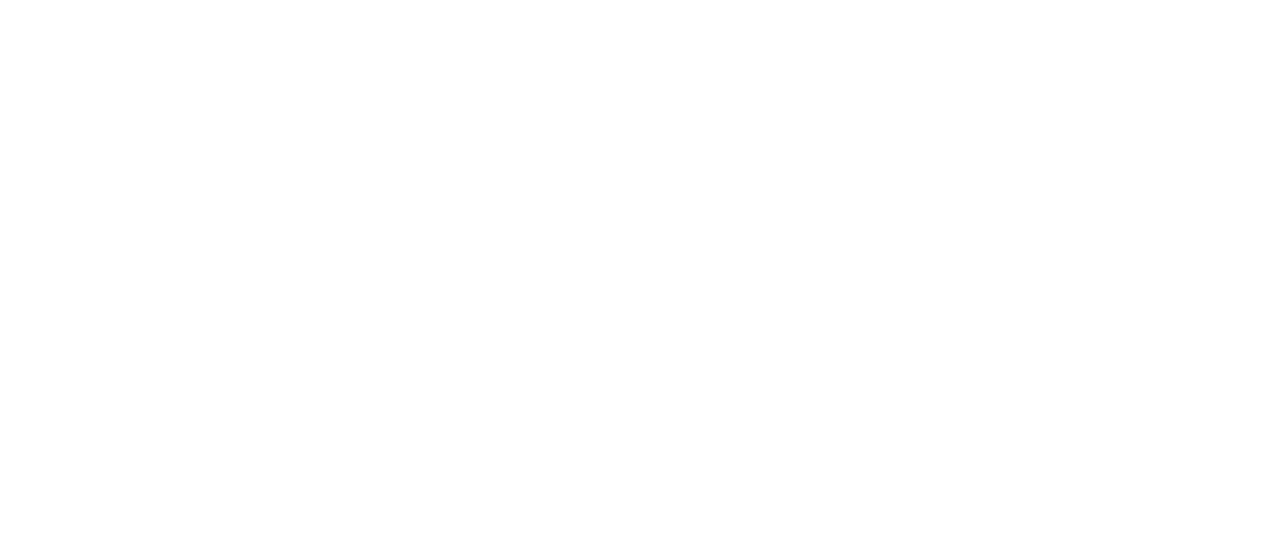
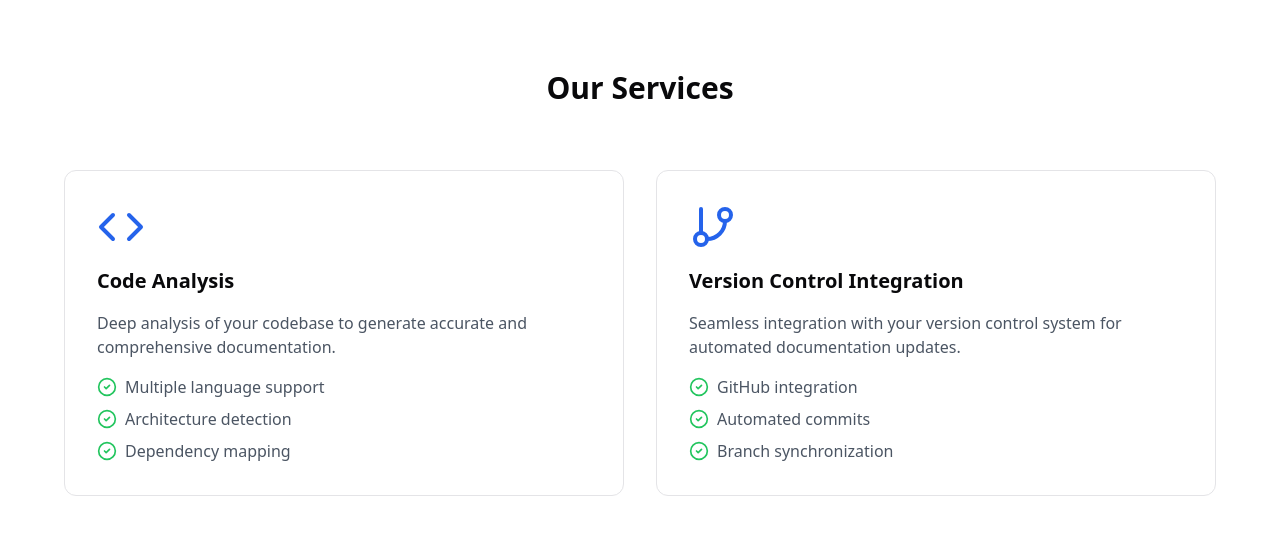
Before and after one commit to AlexanderAdedeji/autodocify-info-page, a Next.js app: page / in a window 1280 px wide. Shown: the part 5075-5609 px from the top of the page. Before the commit the page ends 5065 px from the top, so only its background shows below. Built offline with nearby package versions, Linux system fonts and the light colour scheme.

Commit message:
services, stay upated components

```diff
--- a/app/page.tsx
+++ b/app/page.tsx
@@ -9,6 +9,7 @@
 import { Features } from "@/components/general/Features";
 import DeveloperTestimonials from "@/components/general/DeveloperTestimonials";
 import WhyAutoDocify from "@/components/general/WhyAutoDocify";
+import Services from "@/components/general/Services";
 
 export default function Home() {
   return (
@@ -30,6 +31,8 @@
 
       <WhyAutoDocify/>
 
+      <Services/>
+
       </>
   );
 }
--- /dev/null
+++ b/components/general/Services.tsx
@@ -0,0 +1,45 @@
+import { CheckCircle2, Code, GitBranch } from "lucide-react";
+
+const services = [
+  {
+    icon: <Code className="w-12 h-12 text-blue-600 mb-4" />,
+    title: "Code Analysis",
+    description: "Deep analysis of your codebase to generate accurate and comprehensive documentation.",
+    features: ["Multiple language support", "Architecture detection", "Dependency mapping"],
+  },
+  {
+    icon: <GitBranch className="w-12 h-12 text-blue-600 mb-4" />,
+    title: "Version Control Integration",
+    description: "Seamless integration with your version control system for automated documentation updates.",
+    features: ["GitHub integration", "Automated commits", "Branch synchronization"],
+  },
+];
+
+const Services = () => {
+  return (
+    <section id="services" className="w-full px-4 py-20">
+      <div className="max-w-6xl mx-auto">
+        <h2 className="text-3xl font-bold text-center mb-16">Our Services</h2>
+        <div className="grid md:grid-cols-2 gap-8">
+          {services.map((service, index) => (
+            <div key={index} className="p-8 rounded-xl border bg-white hover:shadow-lg transition-shadow">
+              {service.icon}
+              <h3 className="text-xl font-semibold mb-4">{service.title}</h3>
+              <p className="text-gray-600 mb-4">{service.description}</p>
+              <ul className="space-y-2">
+                {service.features.map((feature, i) => (
+                  <li key={i} className="flex items-center text-gray-600">
+                    <CheckCircle2 className="w-5 h-5 text-green-500 mr-2" />
+                    <span>{feature}</span>
+                  </li>
+                ))}
+              </ul>
+            </div>
+          ))}
+        </div>
+      </div>
+    </section>
+  );
+};
+
+export default Services;
--- /dev/null
+++ b/components/general/StayUpdated.tsx
@@ -0,0 +1,27 @@
+import { Mail } from "lucide-react";
+
+const StayUpdated = () => {
+  return (
+    <section className="w-full px-4 py-20 bg-blue-600">
+      <div className="max-w-6xl mx-auto text-center">
+        <h2 className="text-3xl font-bold text-white mb-4">Stay Updated</h2>
+        <p className="text-xl text-blue-100 mb-8 max-w-2xl mx-auto">
+          Get the latest updates about AutoDocify and documentation best practices.
+        </p>
+        <form className="max-w-md mx-auto flex gap-4">
+          <input
+            type="email"
+            placeholder="Enter your email"
+            className="flex-1 px-4 py-3 rounded-lg focus:outline-none focus:ring-2 focus:ring-blue-400"
+          />
+          <button className="bg-white text-blue-600 px-6 py-3 rounded-lg font-medium hover:bg-blue-50 transition-colors flex items-center">
+            Subscribe
+            <Mail className="w-5 h-5 ml-2" />
+          </button>
+        </form>
+      </div>
+    </section>
+  );
+};
+
+export default StayUpdated;
```
